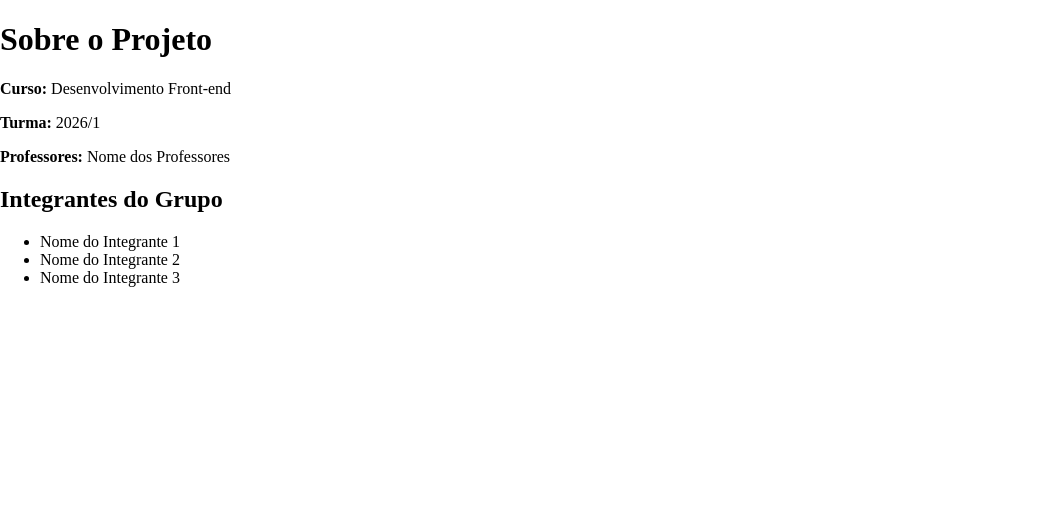
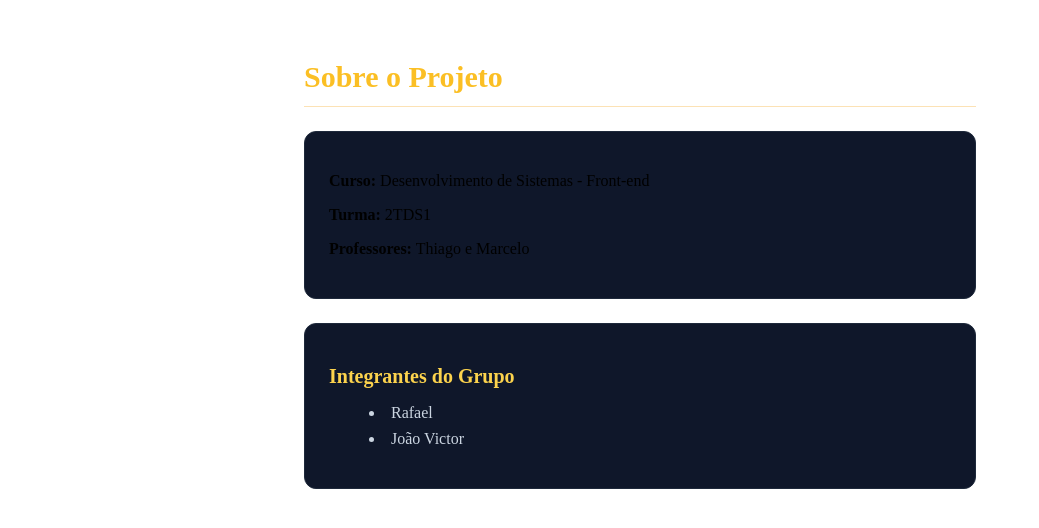
Before and after one commit to Jvsilvagomes/Harry_code, a Next.js app: page /sobre in a window 1280 px wide. Shown: the top 528 px of the page, without its empty margins (0-1039 px from the left). Built offline with nearby package versions, Linux system fonts and the light colour scheme.

Commit message:
arrumando

```diff
--- /dev/null
+++ b/src/app/personagens/Personagens.module.css
@@ -0,0 +1,53 @@
+.titulo {
+    font-size: 1.875rem;
+    font-weight: 700;
+    color: #fbbf24;
+    margin-bottom: 1.5rem;
+    text-align: center;
+  }
+
+  .grid {
+    display: grid;
+    grid-template-columns: repeat(1, minmax(0, 1fr));
+    gap: 1.5rem;
+  }
+
+  .loading {
+    text-align: center;
+    padding-top: 5rem;
+    padding-bottom: 5rem;
+    color: #fbbf24;
+    font-weight: 700;
+    font-size: 1.25rem;
+  }
+
+  .error {
+    text-align: center;
+    padding-top: 5rem;
+    padding-bottom: 5rem;
+    color: #ef4444;
+    font-weight: 700;
+    font-size: 1.25rem;
+  }
+
+  .espacamentoGeral > * + * {
+    margin-top: 1.5rem;
+  }
+
+  @media (min-width: 640px) {
+    .grid {
+      grid-template-columns: repeat(2, minmax(0, 1fr));
+    }
+  }
+
+  @media (min-width: 768px) {
+    .grid {
+      grid-template-columns: repeat(3, minmax(0, 1fr));
+    }
+  }
+
+  @media (min-width: 1024px) {
+    .grid {
+      grid-template-columns: repeat(4, minmax(0, 1fr));
+    }
+  }
--- /dev/null
+++ b/src/app/sobre/Sobre.module.css
@@ -0,0 +1,47 @@
+.container {
+    max-width: 42rem;
+    margin-left: auto;
+    margin-right: auto;
+    padding-top: 2.5rem;
+    padding-bottom: 2.5rem;
+  }
+
+  .container > * + * {
+    margin-top: 1.5rem;
+  }
+
+  .tituloPrincipal {
+    font-size: 1.875rem;
+    font-weight: 700;
+    color: #fbbf24;
+    border-bottom: 1px solid rgba(245, 158, 11, 0.3);
+    padding-bottom: 0.75rem;
+  }
+
+  .card {
+    background-color: #0f172a;
+    border: 1px solid #1e293b;
+    padding: 1.5rem;
+    border-radius: 0.75rem;
+  }
+
+  .cardEspacado > * + * {
+    margin-top: 0.75rem;
+  }
+
+  .tituloSecundario {
+    font-size: 1.25rem;
+    font-weight: 700;
+    color: #fcd34d;
+    margin-bottom: 1rem;
+  }
+
+  .lista {
+    list-style-type: disc;
+    list-style-position: inside;
+    color: #cbd5e1;
+  }
+
+  .lista > * + * {
+    margin-top: 0.5rem;
+  }
--- a/src/app/sobre/page.jsx
+++ b/src/app/sobre/page.jsx
@@ -1,19 +1,21 @@
+import styles from './Sobre.module.css';
+
 export default function Sobre() {
-  const grupo = ['Nome do Integrante 1', 'Nome do Integrante 2', 'Nome do Integrante 3'];
+  const grupo = ['Rafael', 'João Victor'];
 
   return (
-    <div className="max-w-2xl mx-auto py-10 space-y-6">
-      <h1 className="text-3xl font-bold text-amber-400 border-b border-amber-500/30 pb-3">Sobre o Projeto</h1>
+    <div className={styles.container}>
+      <h1 className={styles.tituloPrincipal}>Sobre o Projeto</h1>
 
-      <div className="bg-slate-900 border border-slate-800 p-6 rounded-xl space-y-3">
-        <p><strong>Curso:</strong> Desenvolvimento Front-end</p>
-        <p><strong>Turma:</strong> 2026/1</p>
-        <p><strong>Professores:</strong> Nome dos Professores</p>
+      <div className={`${styles.card} ${styles.cardEspacado}`}>
+        <p><strong>Curso:</strong> Desenvolvimento de Sistemas - Front-end </p>
+        <p><strong>Turma:</strong> 2TDS1</p>
+        <p><strong>Professores:</strong> Thiago e Marcelo</p>
       </div>
 
-      <div className="bg-slate-900 border border-slate-800 p-6 rounded-xl">
-        <h2 className="text-xl font-bold text-amber-300 mb-4">Integrantes do Grupo</h2>
-        <ul className="list-disc list-inside space-y-2 text-slate-300">
+      <div className={styles.card}>
+        <h2 className={styles.tituloSecundario}>Integrantes do Grupo</h2>
+        <ul className={styles.lista}>
           {grupo.map((nome, index) => (
             <li key={index}>{nome}</li>
           ))}
```
Also changed, not shown: src/app/personagens/page.jsx (+6 -5 lines), 1 other file (tests, documents, lock files or other folders).
